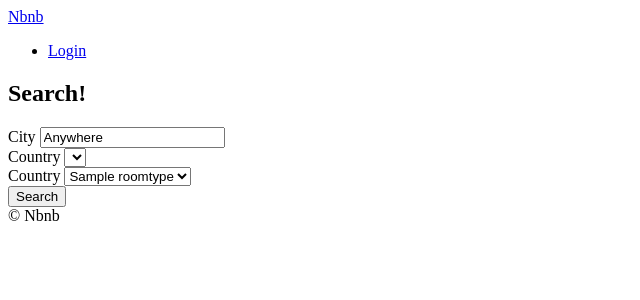
After one commit to LuiGeeDev/airbnb-clone-django, a Django app: page /rooms/search in a window 1280 px wide. The commit adds this page. Shown: the top 300 px of the page, without its empty margins (0-640 px from the left). Run offline with Django 3.2, Linux system fonts and the light colour scheme; tables that the repository leaves empty hold one stand-in row (values such as "Sample post"); lists and menus that the app fills with data are empty.

Commit message:
Working on search form

```diff
--- a/rooms/urls.py
+++ b/rooms/urls.py
@@ -2,4 +2,7 @@ from django.urls import path
 from . import views
 
 app_name = "rooms"
-urlpatterns = [path("<int:pk>", views.room_detail, name="detail")]
+urlpatterns = [
+    path("<int:pk>", views.RoomDetail.as_view(), name="detail"),
+    path("search", views.search, name="search"),
+]
--- a/rooms/views.py
+++ b/rooms/views.py
@@ -1,8 +1,8 @@
 from django.utils import timezone
+from django.shortcuts import render
 from django.urls import reverse
-from django.views.generic import ListView
-from django.http import Http404
-from django.shortcuts import render, redirect
+from django.views.generic import ListView, DetailView
+from django_countries import countries
 from . import models
 
 
@@ -22,9 +22,19 @@ class HomeView(ListView):
         return context
 
 
-def room_detail(request, pk):
-    try:
-        room = models.Room.objects.get(pk=pk)
-        return render(request, "rooms/detail.html", {"room": room})
-    except models.Room.DoesNotExist:
-        raise Http404()
+class RoomDetail(DetailView):
+
+    """ Room Detail Definition """
+
+    model = models.Room
+
+
+def search(request):
+    city = request.GET.get("city", "Anywhere")
+    city = str.capitalize(city)
+    room_types = models.RoomType.objects.all()
+    return render(
+        request,
+        "rooms/search.html",
+        {"city": city, "countries": countries, "room_types": room_types},
+    )
--- a/templates/404.html
+++ b/templates/404.html
@@ -1,4 +1,7 @@
 {% extends "base.html" %}
+{% block page_title %}
+    Page Not Found
+{% endblock page_title %}
 {% block content %}
     Not found.
 {% endblock %}
--- a/templates/base.html
+++ b/templates/base.html
@@ -6,12 +6,19 @@
         <meta name="viewport" content="width=device-width, initial-scale=1.0">
         <meta http-equiv="X-UA-Compatible" content="ie=edge">
         <title>
-            {% block page_name %}{% endblock page_name %} | Nbnb
+            {% block page_title %}{% endblock page_title %} | Nbnb
         </title>
     </head>
 
     <body>
-        {% include "partials/header.html" %}
+        <header>
+            {% include "partials/nav.html" %}
+            {% block search-bar %}
+                <form method="get" action="{% url 'rooms:search' %}">
+                    <input name="city" placeholder="Search by City" />
+                </form>
+            {% endblock search-bar %}
+        </header>
         {% block content %}
         {% endblock %}
         {% include "partials/footer.html" %}
--- a/templates/partials/header.html
+++ /dev/null
@@ -1,6 +0,0 @@
-<header>
-    <a href="{% url 'core:home' %}">Nbnb</a>
-    <ul>
-        <li><a href="#">Login</a></li>
-    </ul>
-</header>
--- /dev/null
+++ b/templates/partials/nav.html
@@ -0,0 +1,4 @@
+<a href="{% url 'core:home' %}">Nbnb</a>
+<ul>
+    <li><a href="#">Login</a></li>
+</ul>
--- a/templates/rooms/detail.html
+++ b/templates/rooms/room_detail.html
@@ -1,8 +1,8 @@
 {% extends 'base.html' %}
 
-{% block page_name %}
-   Home
-{% endblock page_name %}
+{% block page_title %}
+   {{room.name}}
+{% endblock page_title %}
 
 {% block content %}
     <div>
--- a/templates/rooms/room_list.html
+++ b/templates/rooms/room_list.html
@@ -1,8 +1,8 @@
 {% extends 'base.html' %}
 
-{% block page_name %}
+{% block page_title %}
    Home
-{% endblock page_name %}
+{% endblock page_title %}
 
 {% block content %}
 
--- /dev/null
+++ b/templates/rooms/search.html
@@ -0,0 +1,35 @@
+{% extends 'base.html' %}
+
+{% block page_title %}
+    Search
+{% endblock page_title %}
+
+{% block search-bar %}
+{% endblock search-bar %}
+
+{% block content %}
+    <h2>Search!</h2>
+    <form method="get" action="{% url 'rooms:search' %}">
+        <div>
+            <label for="city">City</label>
+            <input name="city" id="city" placeholder="Search by City" value="{{city}}"/>
+        </div>
+        <div>
+            <label for="country">Country</label>
+            <select id="country" name="country">
+                {% for country in countries %}
+                    <option value="{{country.code}}">{{country.name}}</option>
+                {% endfor %}
+            </select>
+        </div>
+        <div>
+            <label for="room_type">Country</label>
+            <select id="room_type" name="room_type">
+                {% for room_type in room_types %}
+                    <option value="{{room_type.pk}}">{{room_type}}</option>
+                {% endfor %}
+            </select>
+        </div>
+        <button>Search</button>
+    </form>
+{% endblock content %}
```
